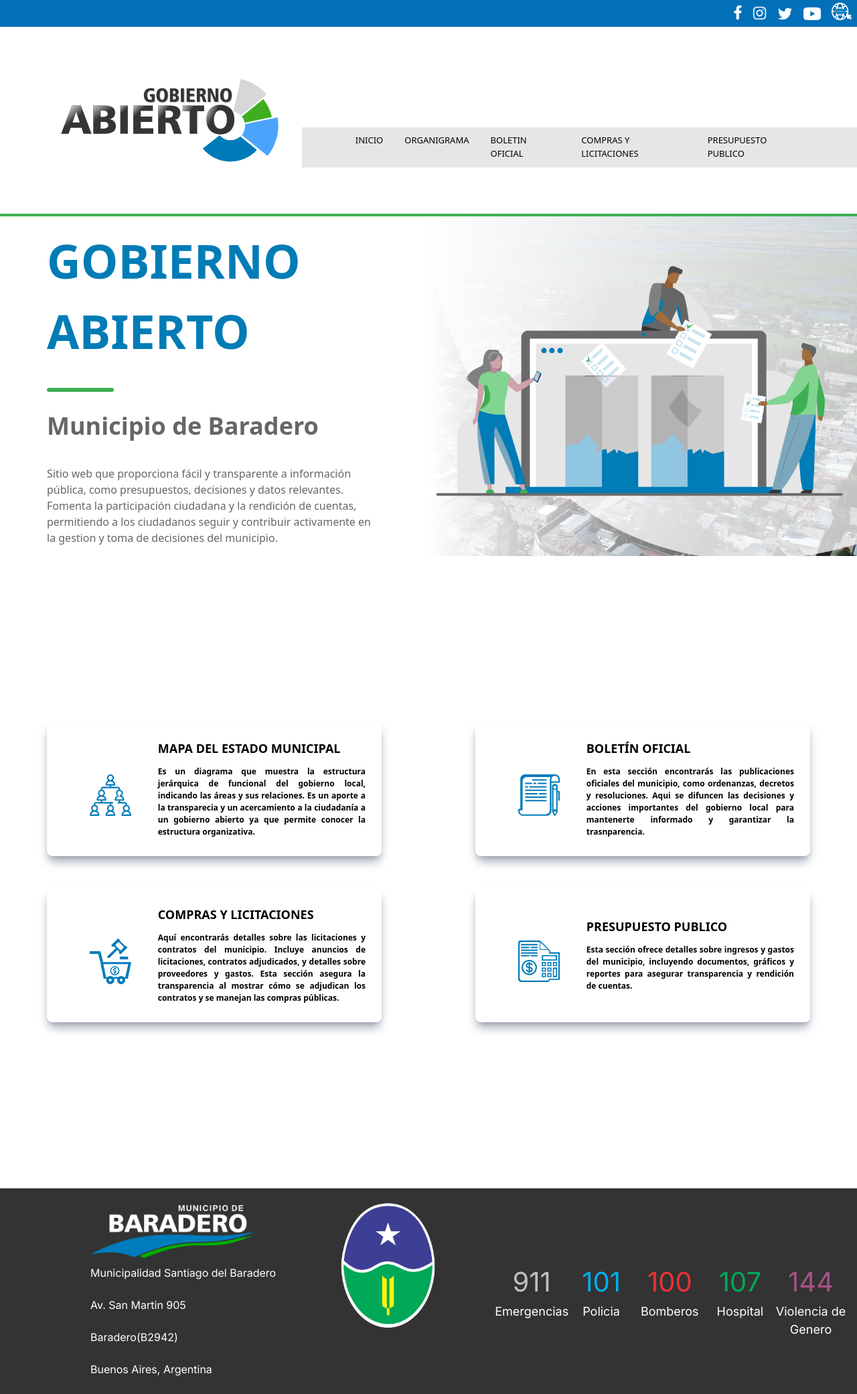
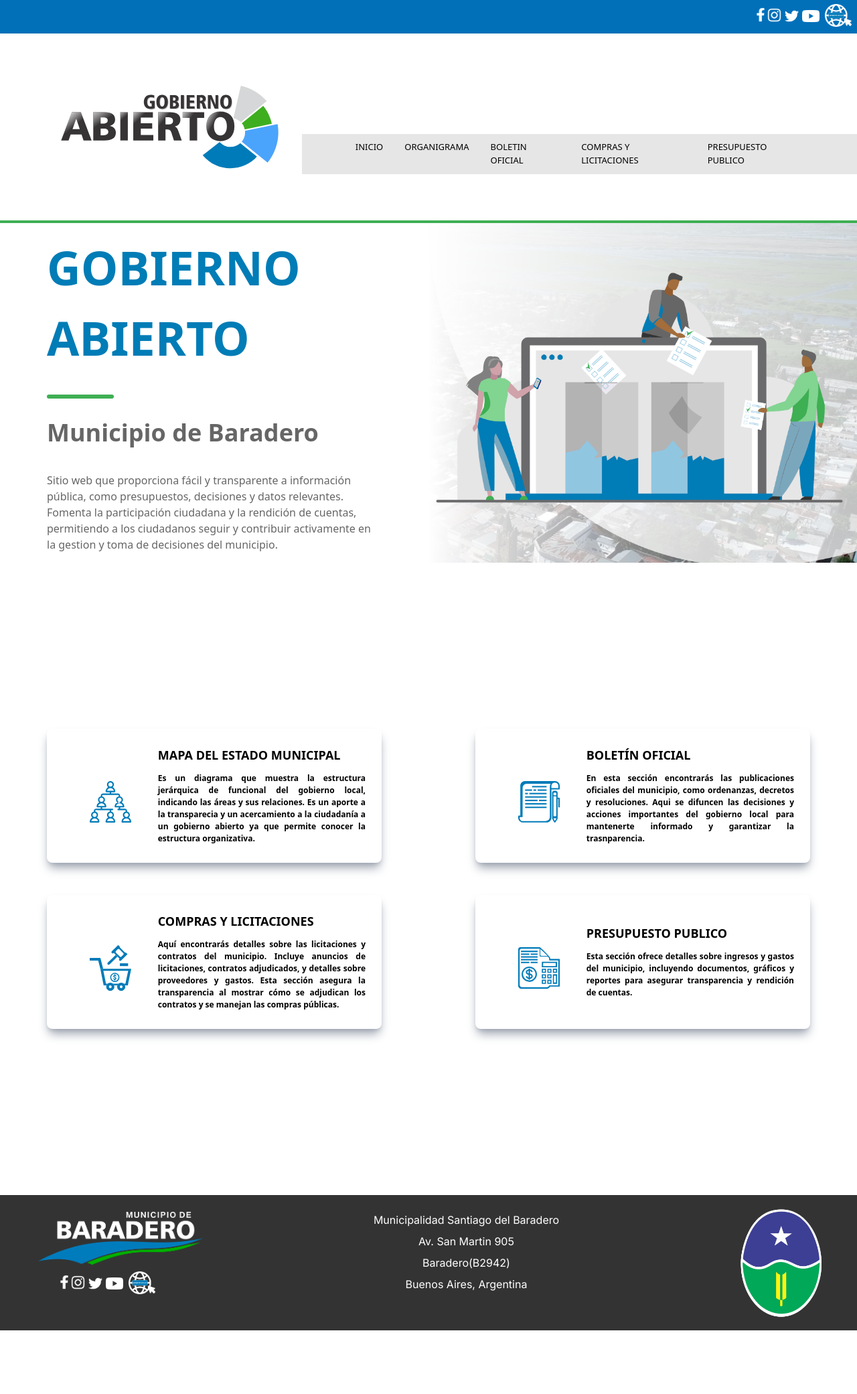
Before and after one commit to manuelcostilla/Gobierno-Abierto, a Next.js app: page / in a window 1280 px wide. Shown: the whole page at 67% size. After the commit the page ends 1986 px from the top, so only its background shows below. Built offline with nearby package versions, Linux system fonts and the light colour scheme.

Commit message:
Add social media icons to Header component

```diff
--- a/components/Layout/Footer.jsx
+++ b/components/Layout/Footer.jsx
@@ -1,56 +1,63 @@
+/* eslint-disable jsx-a11y/alt-text */
 import React from 'react'
-import Link from 'next/link'
+
 import Image from 'next/image'
 import escudo_baradero from '../../public/imagenes/Escudo_Municipio.png'
 import logo_baradero from '../../public/imagenes/logo_blanco.png'
-
+import Link from "next/link"
+import face from "../../public/iconos redes/fb.png"
+import twitter from "../../public/iconos redes/tw.png"
+import instagram from "../../public/iconos redes/ig.png"
+import youtube from "../../public/iconos redes/yt.png"
+import BaraderoGob from "../../public/iconos redes/baradero.gob.png"
 export const Footer = () => {
   return (
     <>
     <footer className="lg:flex lg:justify-between lg:p-[15px] bg-black-footer grid grid-cols-1 w-full overflow-x-hidden">
-        <div className="block lg:p-[10px] lg:ml-[110px] m-auto lg:m-0 lg:mt-0 mt-4">
-          <Image alt="" src={logo_baradero} height={79} width={247}/>
-          <p className="lg:mt-[10px] text-white mt-4">
-            Municipalidad Santiago del Baradero <br/> <br/>
-            Av. San Martin 905 <br/> <br/>
-            Baradero(B2942) <br/> <br/>
-            Buenos Aires, Argentina
-          </p>
+        <div>
+          <div className="block lg:p-[10px]  m-auto lg:mt-0 ml-8">
+            <Image alt="" src={logo_baradero} height={79} width={247}/>
+          </div>
+          <div className='flex justify-center items-center'>
+            <ul className=" font-sans sm:justify-start">
+              <li className="inline-block list-none sm:w-auto">
+                <Link href="https://www.facebook.com/MunicipalidaddeBaradero/">
+                  <Image src={face} alt="facebook" width={12} height={15} className="text-white hover:text-slate-200 mr-1"/>
+                </Link>
+              </li>
+              <li className="inline-block list-none sm:w-auto">
+                <Link href="https://www.instagram.com/municipiodebaradero/">
+                  <Image src={instagram} width={21} height={20} className="text-white hover:text-slate-200 mr-1"/>
+                </Link>
+              </li>
+              <li className="inline-block list-none sm:w-auto">
+                <Link href="https://twitter.com/municipalidadba">
+                  <Image src={twitter} width={23} height={20} className="text-white hover:text-slate-200 mr-1"/>
+                </Link>
+              </li>
+              <li className="inline-block list-none sm:w-auto">
+                <Link href="https://www.youtube.com/@municipalidadbaradero9936">
+                <Image src={youtube} width={26} height={20} className="text-white hover:text-slate-200 mr-2"/>
+                </Link>
+              </li>
+            </ul>
+            <li className="inline-block list-none sm:w-auto ">
+                <Link href="https://baradero.gob.ar/">
+                <Image src={BaraderoGob} width={40} height={50} className="text-white hover:text-slate-200 mb-1 mr-2"/>
+                </Link>
+            </li>
+          </div>
         </div>
-        <div className="lg:relative lg:left-[0px] m-auto lg:m-0 my-2 lg:my-0">
-          <Image alt="" src={escudo_baradero} height={225} width={150}/>
+        <div className='mr-6 '>
+            <div className="lg:mt-[10px] text-white mt-4 text-center">
+              <p className='m-2'>Municipalidad Santiago del Baradero</p>
+              <p className='m-2'>Av. San Martin 905</p>
+              <p className='m-2'>Baradero(B2942)</p>
+              <p>Buenos Aires, Argentina</p>
+            </div>
         </div>
-        <div className="lg:flex lg:items-center lg:text-center m-auto lg:m-0 flex-col lg:flex-row">
-          <div>
-          <Link href="tel:911">
-            <h5 className="text-[40px] px-[20px] text-emergencia">911</h5>
-            <p className="text-white text-[18px] lg:relative lg:left-0 relative left-0">Emergencias</p>
-            </Link>
-          </div>
-          <div>
-          <Link href="tel:101">
-            <h5 className="text-[40px] px-[20px] text-policia">101</h5>
-            <p className="text-white text-[18px] lg:relative lg:left-0 relative left-[25px]">Policia</p>
-            </Link>
-          </div>
-          <div>
-          <Link href="tel:100">
-            <h5 className="text-[40px] px-[20px] text-bombero">100</h5>
-            <p className="text-white text-[18px] lg:relative lg:left-0 relative left-[14px]">Bomberos</p>
-            </Link>
-          </div>
-          <div>
-          <Link href="tel:107">
-            <h5 className="text-[40px] px-[20px] text-hospital">107</h5>
-            <p className="text-white text-[18px] lg:relative lg:left-0 relative left-[19px]">Hospital</p>
-            </Link>
-          </div>
-          <div className='lg:relative lg:top-[14px] mb-4 lg:mb-0'>
-            <Link href="tel:144">
-            <h5 className="text-[40px] px-[20px] text-genero">144</h5>
-            <p className="text-white text-[18px] lg:relative lg:left-0 relative left-[0px] text-center">Violencia de <br/> Genero</p>
-            </Link>
-          </div>
+        <div className=" mr-8">
+          <Image alt="" src={escudo_baradero} height={225} width={130}/>
         </div>
       </footer>
       </>
--- a/components/Layout/Header.jsx
+++ b/components/Layout/Header.jsx
@@ -1,3 +1,4 @@
+/* eslint-disable jsx-a11y/alt-text */
 "use client"
 
 import React from "react"
@@ -16,34 +17,34 @@
   return (
     <>
       <header className="overflow-x-hidden">
-        <div className="flex w-full justify-center item-center sm:flex sm:justify-end sm:items-center sm:w-full h-[40px] bg-blue-header">
+        <div className="flex w-full justify-center item-center content-center sm:flex sm:justify-end sm:items-center sm:w-full h-[50px] bg-blue-header">
           <ul className=" font-sans sm:justify-start">
             <li className="inline-block list-none sm:w-auto">
               <Link href="https://www.facebook.com/MunicipalidaddeBaradero/">
-                <Image src={face} alt="facebook" width={12} height={15} className="text-white hover:text-slate-200 m-2 "/>
+                <Image src={face} alt="facebook" width={12} height={15} className="text-white hover:text-slate-200 mr-1"/>
               </Link>
             </li>
             <li className="inline-block list-none sm:w-auto">
               <Link href="https://www.instagram.com/municipiodebaradero/">
-                <Image src={instagram} width={21} height={20} className="text-white hover:text-slate-200 m-2 "/>
+                <Image src={instagram} width={21} height={20} className="text-white hover:text-slate-200 mr-1"/>
               </Link>
             </li>
             <li className="inline-block list-none sm:w-auto">
               <Link href="https://twitter.com/municipalidadba">
-                <Image src={twitter} width={23} height={20} className="text-white hover:text-slate-200 m-2 "/>
+                <Image src={twitter} width={23} height={20} className="text-white hover:text-slate-200 mr-1"/>
               </Link>
             </li>
             <li className="inline-block list-none sm:w-auto">
               <Link href="https://www.youtube.com/@municipalidadbaradero9936">
-              <Image src={youtube} width={26} height={20} className="text-white hover:text-slate-200 m-2 "/>
-              </Link>
-            </li>
-            <li className="inline-block list-none sm:w-auto">
-              <Link href="https://baradero.gob.ar/">
-              <Image src={BaraderoGob} width={30} height={30} className="text-white hover:text-slate-200 m-2 "/>
+              <Image src={youtube} width={26} height={20} className="text-white hover:text-slate-200 mr-2"/>
               </Link>
             </li>
           </ul>
+          <li className="inline-block list-none sm:w-auto ">
+              <Link href="https://baradero.gob.ar/">
+              <Image src={BaraderoGob} width={40} height={50} className="text-white hover:text-slate-200 mb-1 mr-2"/>
+              </Link>
+            </li>
         </div>
         <div className="flex justify-between sm:justify-between items-center sm:w-auto lg:border-b-4 lg:border-b-green-nav">
           <Link href="/" className="ml-14 ">
```
